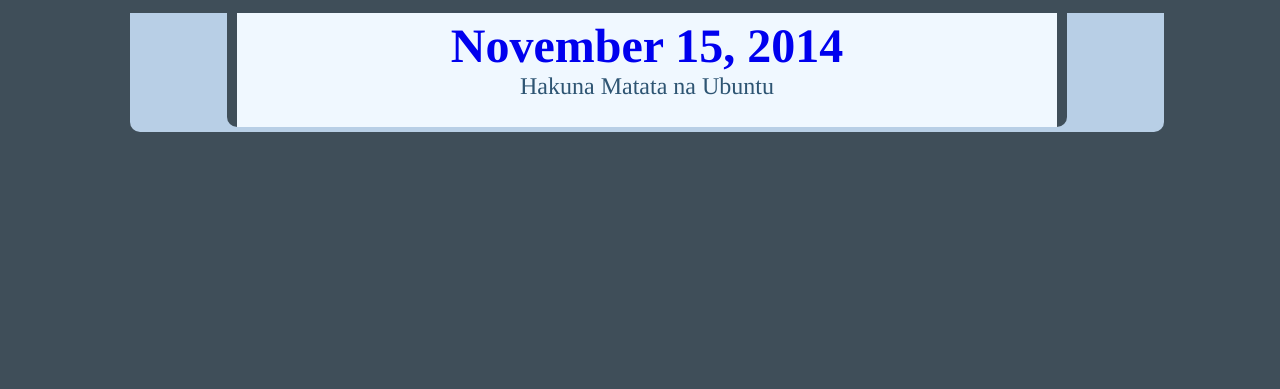
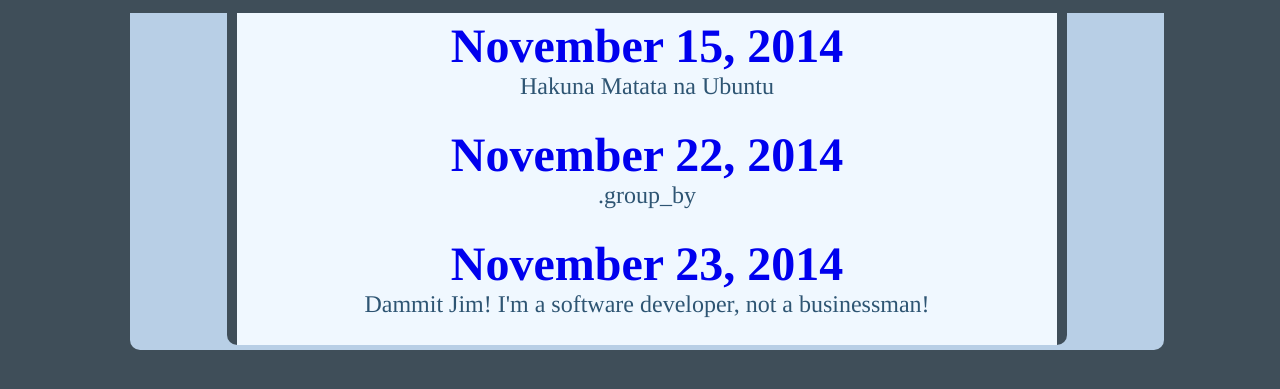
Before and after one commit to nimylian/nimylian.github.io, a plain HTML site: page blog/index.html in a window 1280 px wide. Shown: the part 787-1176 px from the top of the page. Before the commit the page ends 1000 px from the top, so only its background shows below. Drawn offline with Linux system fonts and the light colour scheme.

Commit message:
Updating with new blog entries

```diff
--- a/blog/index.html
+++ b/blog/index.html
@@ -32,6 +32,8 @@
 				<a id="blogTitle" href="./t2-css-design.html">November 8, 2014</a>Positioning<br><br>
 				<a id="blogTitle" href="./t3-arrays-hashes.html">November 12, 2014</a>Arrays vs. Hashes<br><br>
 				<a id="blogTitle" href="./c3_thinking-style.html">November 15, 2014</a>Hakuna Matata na Ubuntu<br><br>
+				<a id="blogTitle" href="./t4-enumerable-methods.html">November 22, 2014</a>.group_by<br><br>
+				<a id="blogTitle" href="./c4-tech-issues.html">November 23, 2014</a>Dammit Jim! I'm a software developer, not a businessman!<br><br>
 			<div>
 		</div>
 		<div id="footer">
```
